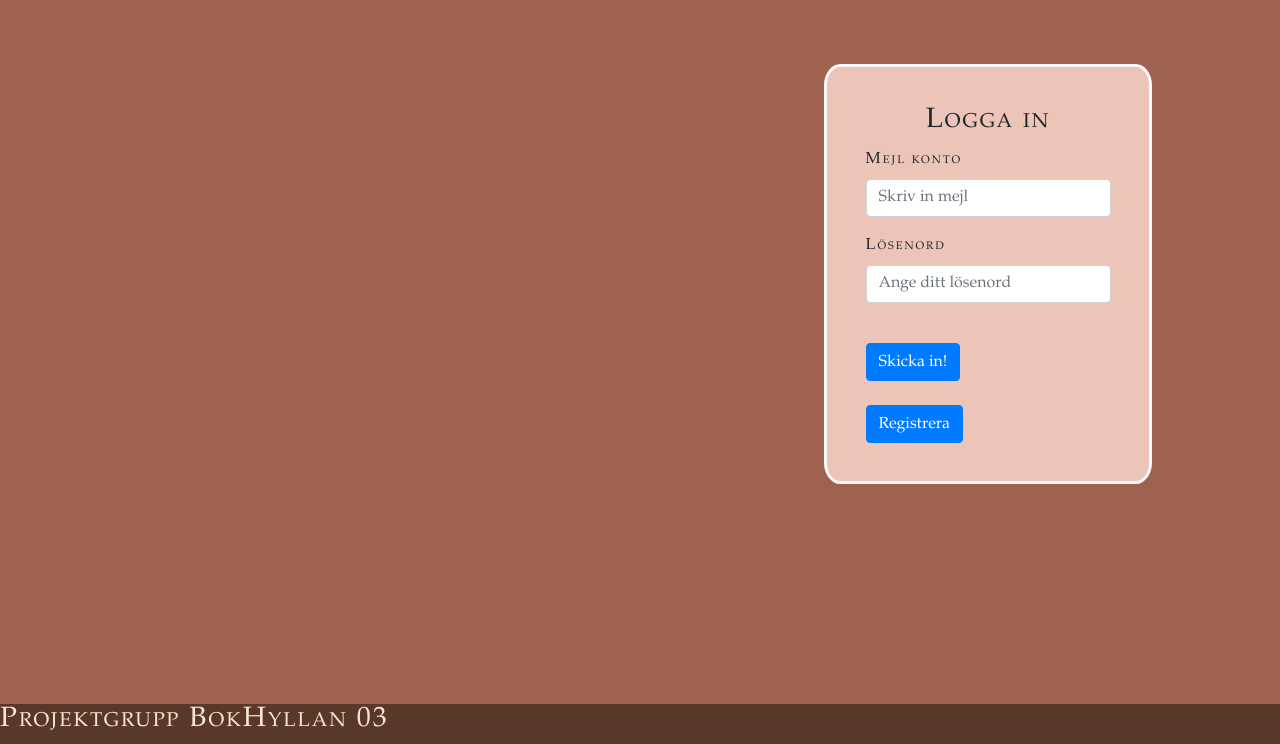
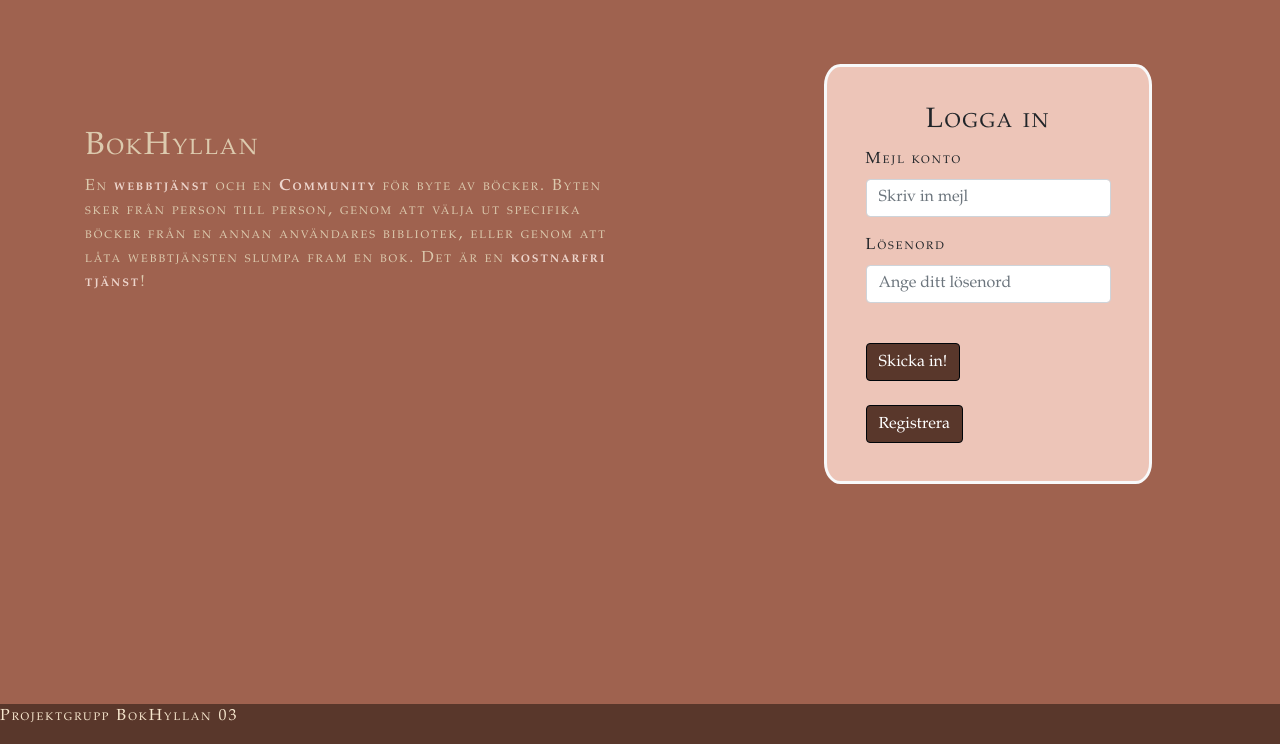
Before and after one commit to carbarcor/BokHyllan, a Flask app: page /login in a window 1280 px wide. Shown: the part 56-800 px from the top of the page. Run offline with Flask 3, Linux system fonts and the light colour scheme.

Commit message:
RS2 (Carlos)

```diff
--- a/BOKHYLLAN/website/static/styles/style.css
+++ b/BOKHYLLAN/website/static/styles/style.css
@@ -27,4 +27,25 @@ footer {
     bottom: 0;
     width: 100%;
     height: 2.5rem;
+
 }
+
+#intro {
+   color:#dccaae;
+   position: absolute;
+   padding-top: 10%;
+   padding-right: 50%;
+
+}
+
+#intro b {
+    font-size: medium;
+    color:#edd5cc;
+
+}
+
+.btn-primary {
+    color: #fff;
+    background-color:#59372B;
+    border-color: #000509;
+  }
--- a/BOKHYLLAN/website/templates/base.html
+++ b/BOKHYLLAN/website/templates/base.html
@@ -106,7 +106,7 @@ en mer anständig version eller med var egen html och css kod-->
 
 </div>
 <footer>
-    <h3>Projektgrupp BokHyllan 03</h3>
+    <p>Projektgrupp BokHyllan 03</p>
 </footer>
 
   </body>
--- a/BOKHYLLAN/website/templates/edit_profile.html
+++ b/BOKHYLLAN/website/templates/edit_profile.html
@@ -26,9 +26,7 @@
     </div>
     <button type="submit" class="btn btn-primary">Skicka</button>
   </form>
-</br>
-</br>
-</br>
+
 <form method="POST" action="/delete_profile">
 <button type="submit" class="btn btn-primary">Ta bort profil!</button>
 </form>
--- a/BOKHYLLAN/website/templates/login.html
+++ b/BOKHYLLAN/website/templates/login.html
@@ -1,6 +1,16 @@
 {% extends "base.html" %}
 {% block title %}Login{% endblock %}
 {% block content %}
+<div id="intro">
+    <h2>BokHyllan</h2>
+    <p>En <b>webbtjänst</b> och en <b>Community</b> för byte av böcker.
+    Byten sker från person till person, genom att
+    välja ut specifika böcker från en annan användares
+    bibliotek, eller genom att låta webbtjänsten
+    slumpa fram en bok.
+    Det är en <b>kostnarfri tjänst</b>!</p>
+
+</div>
 <form id="Login" method="POST">
     <h3 align="center"> Logga in </h3>
     <div class ="form-group">
```
Also changed, not shown: BOKHYLLAN/instance/database.db.
